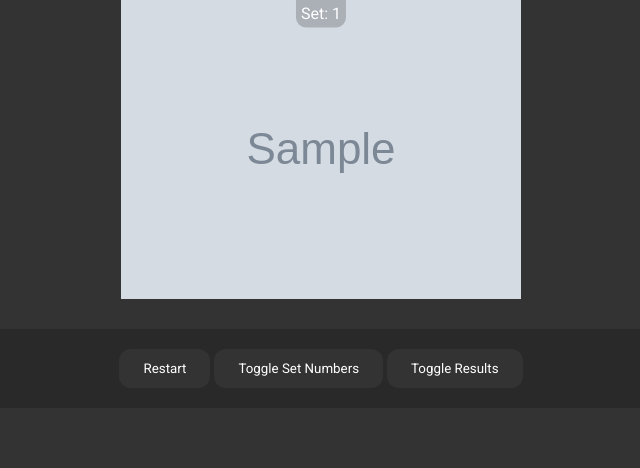
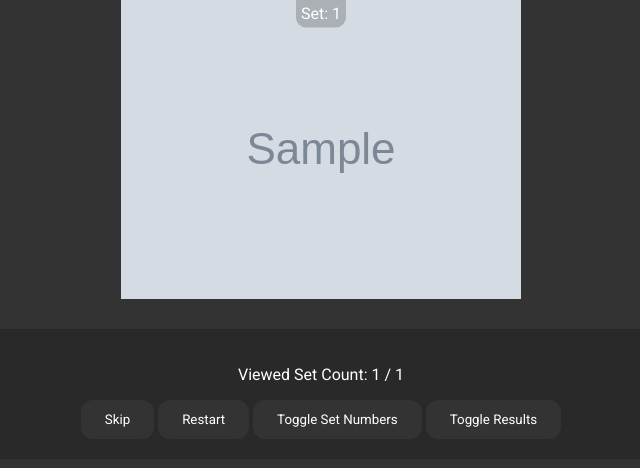
Before and after one commit to MNeMoNiCuZ/ABTester, a Flask app: template templates/display_set.html in a window 1280 px wide. Shown: the part 69-537 px from the top of the page, without its empty margins (319-959 px from the left). Run offline with Flask 3, Linux system fonts and the light colour scheme; the template is opened without the code that fills it: most values are stand-ins (such as "Sample title", 1, 10 or a date in 2020); grey boxes marked "Sample" are stand-in pictures.

Commit message:
Update display_set.html

```diff
--- a/templates/display_set.html
+++ b/templates/display_set.html
@@ -33,6 +33,14 @@
 <body>
     <input type="hidden" id="stats_visibility" name="stats_visibility" value="{{ stats_visibility }}">
     <div id="menu-bar"></div>
+
+    <!-- Message display for reshuffling -->
+    {% if message %}
+    <div class="message-container">
+        <p class="info-message">{{ message }}</p>
+    </div>
+    {% endif %}
+
     <div id="image-grid">
         {% for set_number, img in images_and_set_numbers %}
             <div class="image-container">
@@ -47,12 +55,17 @@
 
 <!-- Button menu and stats wrapped in a container -->
 <div id="button-stats-container">
+  <div id="set-counter">
+    <p>Viewed Set Count: {{ set_viewed_count }} / {{ total_sets }}</p>
+  </div>
     <!-- New wrapper for buttons -->
     <div class="button-wrapper">
-        <a href="{{ url_for('index') }}"><button>Restart</button></a>
-        <button onclick="toggleSets()">Toggle Set Numbers</button>
-        <button onclick="toggleStats()">Toggle Results</button>
+      <a href="{{ url_for('display_set') }}"><button>Skip</button></a>  <!-- New Skip button -->
+      <a href="{{ url_for('index') }}"><button>Restart</button></a>
+      <button onclick="toggleSets()">Toggle Set Numbers</button>
+      <button onclick="toggleStats()">Toggle Results</button>
     </div>
+
 
     <!-- Collapsible stats section -->
     <div id="stats-display" style="display:none;">
```
